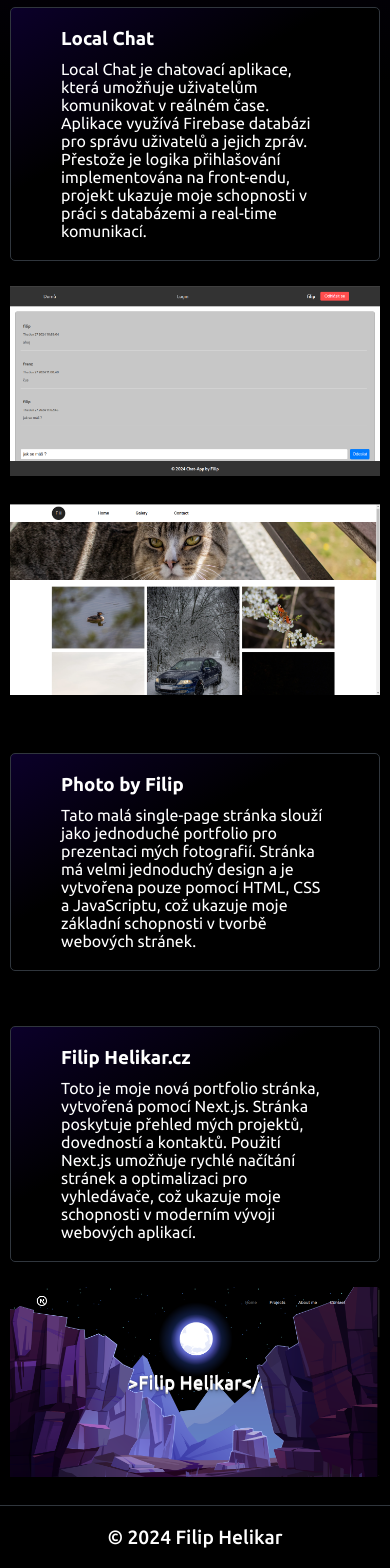
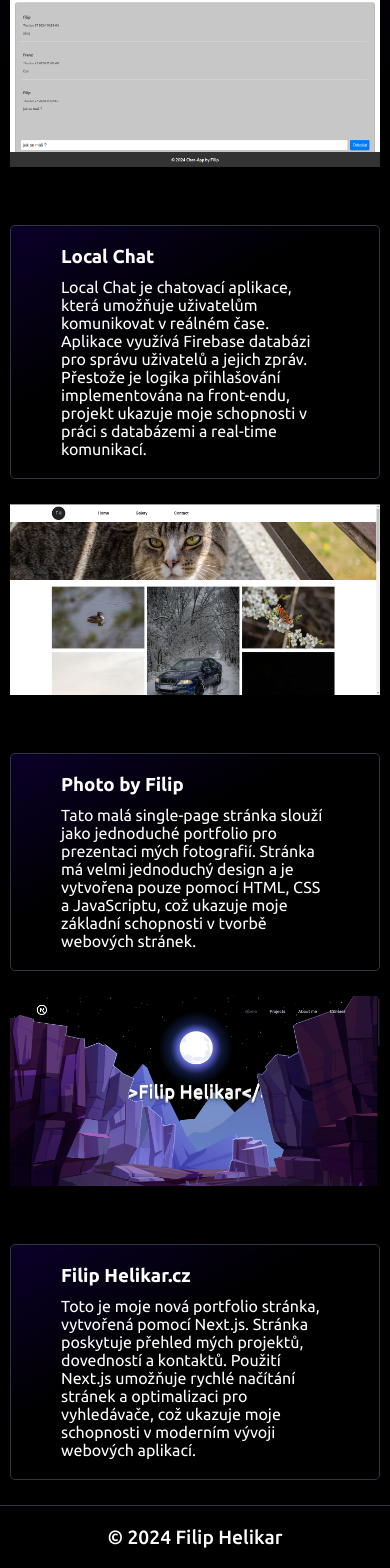
Before and after one commit to filiphelikar/nova-stranca, a Next.js app: page /project in a window 390 px wide. Shown: the part 1343-2911 px from the top of the page. Built offline with nearby package versions, Linux system fonts and the light colour scheme.

Commit message:
grid fix

```diff
--- a/src/app/project/page.tsx
+++ b/src/app/project/page.tsx
@@ -1,5 +1,5 @@
 "use client";
-import React from "react";
+import React, { useEffect, useState } from "react";
 import styles from "./page.module.css";
 import { useTextRender } from "../../utils/useTextRender";
 import { useDispatch, useSelector } from 'react-redux';
@@ -44,6 +44,24 @@ const page = () => {
     10
   );
 
+  const [windowWidth, setWindowWidth] = useState(0);
+  const [isMobile, setIsMobile] = useState(false);
+
+  const handleResize = () => {
+    setWindowWidth(window.innerWidth);
+    setIsMobile(window.innerWidth < 768);
+  };
+
+  useEffect(() => {
+    handleResize()
+
+    window.addEventListener('resize', handleResize);
+
+    return () => {
+      window.removeEventListener('resize', handleResize);
+    };
+  }, []);
+
   return (
     <div className={styles["main"]}>
       <h2 ref={refHeading}>{heading}</h2>
@@ -68,7 +86,7 @@ const page = () => {
           <p>{fullInfoCalc}</p>
         </div>
       </a>
-      <a
+     {!isMobile && <a
         href="https://github.com/filiphelikar/local-chatting-app"
         target="blank"
         className={styles["info"]}
@@ -81,13 +99,27 @@ const page = () => {
           <h3>{fullSubheadingLocal}</h3>
           <p>{fullInfoLocal}</p>
         </div>
-      </a>
+      </a>}
       <a
         href="https://github.com/filiphelikar/local-chatting-app"
         target="blank"
       >
         <img className={styles["img"]} src="/img/local_chat.png" alt="" />
       </a>
+      {isMobile && <a
+        href="https://github.com/filiphelikar/local-chatting-app"
+        target="blank"
+        className={styles["info"]}
+      >
+        <div className={styles["rendered-text"]}>
+          <h3 ref={refSubheadingLocal}>{subheadingLocal}</h3>
+          <p ref={refLocal}>{infoLocal}</p>
+        </div>
+        <div className={styles["place-holder"]}>
+          <h3>{fullSubheadingLocal}</h3>
+          <p>{fullInfoLocal}</p>
+        </div>
+      </a>}
        <a
         href="https://github.com/filiphelikar/filiphelikar"
         target="blank"
@@ -108,7 +140,7 @@ const page = () => {
           <p>{fullInfoPhoto}</p>
         </div>
       </a>
-      <Link
+      {!isMobile && <Link
         href="/"
         className={styles["info"]}
       >
@@ -120,12 +152,25 @@ const page = () => {
           <h3>{fullSubheadingProject}</h3>
           <p>{fullInfoProject}</p>
         </div>
-      </Link>
+      </Link>}
       <Link
         href="/"
       >
         <img className={styles["img"]} src="/img/portfolio_page.png" alt="" />
       </Link>
+      {isMobile && <Link
+        href="/"
+        className={styles["info"]}
+      >
+        <div className={styles["rendered-text"]}>
+          <h3 ref={refSubheadingProject}>{subheadingProject}</h3>
+          <p ref={refProject}>{infoProject}</p>
+        </div>
+        <div className={styles["place-holder"]}>
+          <h3>{fullSubheadingProject}</h3>
+          <p>{fullInfoProject}</p>
+        </div>
+      </Link>}
     </div>
   );
 };
```
